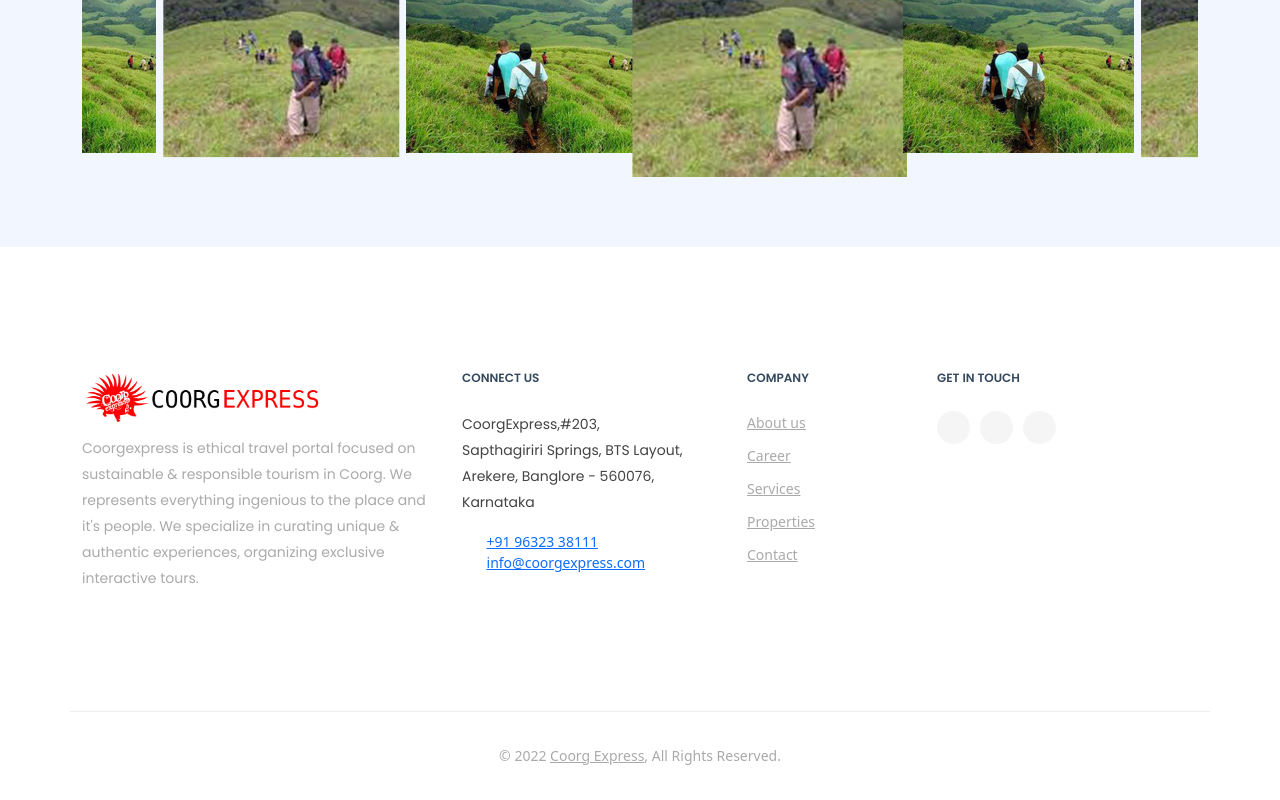
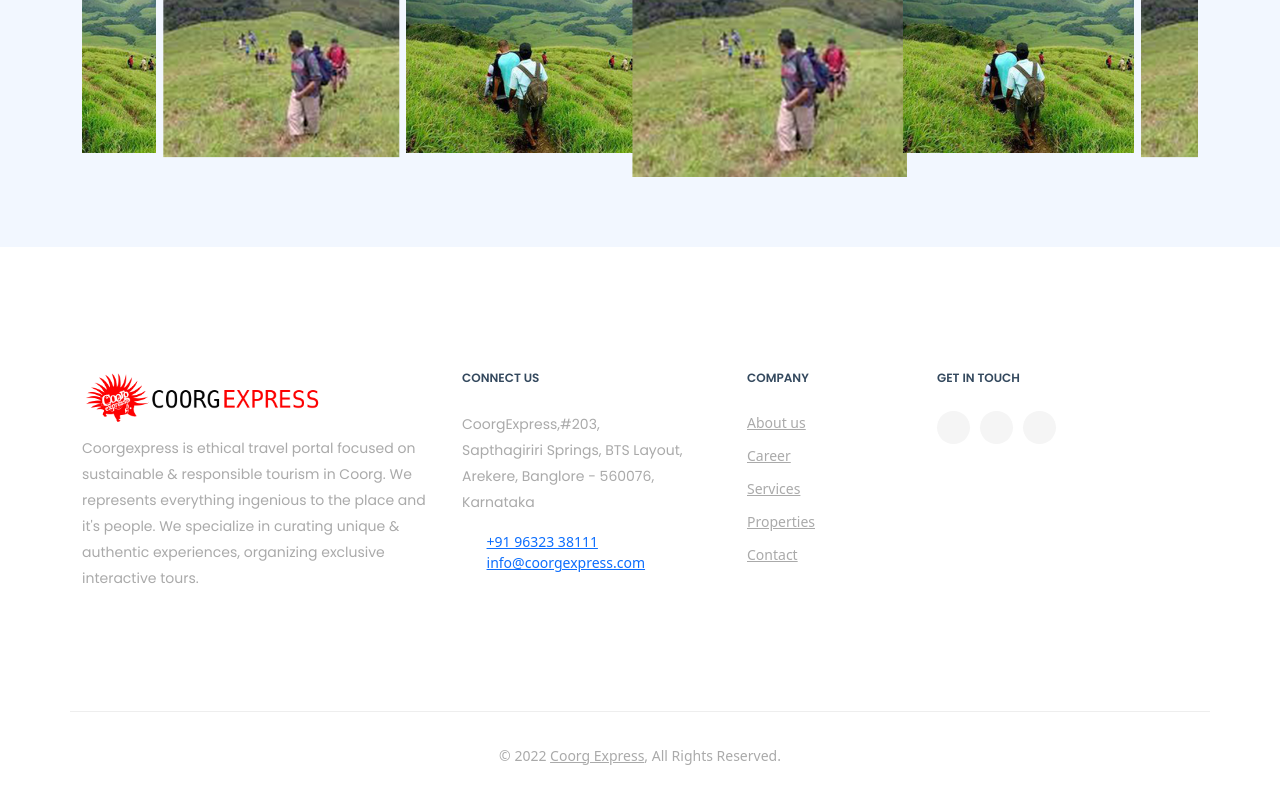
Before and after one commit to athulyasurendran01/coorgexpress, a React (Create React App) app: page / in a window 1280 px wide. Shown: the part 6024-6824 px from the top of the page. Built offline with nearby package versions, Linux system fonts and the light colour scheme; some icons are missing.

Commit message:
home modificatios

```diff
--- a/src/App.css
+++ b/src/App.css
@@ -43,7 +43,6 @@ img {
 
 p {
   margin: 0 0 15px;
-  color: #444;
 }
 
 h1,
--- a/src/Components/Layout/Layout.css
+++ b/src/Components/Layout/Layout.css
@@ -14,7 +14,12 @@
     padding-top: 60px;
 }
 
-
+p {
+    color: #aaaaaa;
+    font-size: 14px;
+    font-weight: 400;
+    line-height: 26px;
+}
 .heading .heading--desc {
     font-family: 'Poppins', sans-serif;
     color: #000;
```
